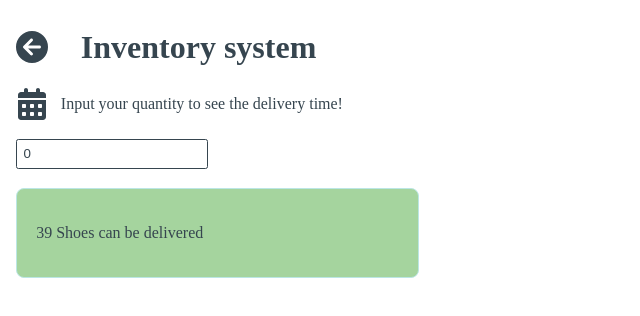
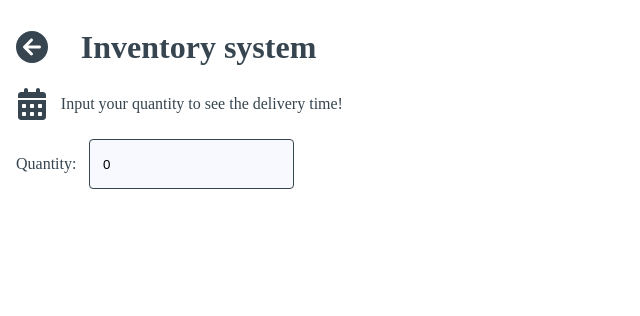
Before and after one commit to Artyssee/distribution-component-retake, a Vue app: page /product/0 in a window 1280 px wide. Shown: the top 316 px of the page, without its empty margins (0-640 px from the left). Built offline with nearby package versions, Linux system fonts and the light colour scheme.

Commit message:
removed manual increment butons for number input

```diff
--- a/src/assets/styles/main.scss
+++ b/src/assets/styles/main.scss
@@ -27,3 +27,17 @@ p {
 .fade-leave-to {
   opacity: 0;
 }
+
+
+// Remove manual increment buttons
+input::-webkit-outer-spin-button,
+input::-webkit-inner-spin-button {
+    /* display: none; <- Crashes Chrome on hover */
+    -webkit-appearance: none;
+    margin: 0; /* <-- Apparently some margin are still there even though it's hidden */
+}
+
+input[type=number] {
+    -moz-appearance:textfield; /* Firefox */
+    appearance: textfield;
+}
--- a/src/components/organisms/InventorySystem.vue
+++ b/src/components/organisms/InventorySystem.vue
@@ -12,7 +12,7 @@ import {
   faCircleArrowLeft,
 } from '@fortawesome/free-solid-svg-icons'
 import type { FontAwesomeIcon } from '@fortawesome/vue-fontawesome'
-import { onMounted, ref, type Ref } from 'vue'
+import { ref, type Ref } from 'vue'
 import InventoryRow from '../molecules/InventoryRow.vue'
 // import InventoryRow from '../molecules/InventoryRow.vue'
 import SegmentRow from '../molecules/SegmentRow.vue'
@@ -80,12 +80,6 @@ const setDeliveryQuantities = () => {
 
 
   activeSegment.value.quantity -= remainder.value;
-
-  if (inShoppingCart.value === 0 || isCurrentSegment.value) {
-    passedSegmentsArray.value = [];
-
-    updatePassedSegments(originalCurrentProduct.value.segments[0].quantity, originalCurrentProduct.value.segments[0].date);
-  }
 }
 
 const returnToOverview = () => {
@@ -125,13 +119,6 @@ const setRelevantInput = (e: Event) => {
 
   setDeliveryQuantities();
 }
-
-onMounted(() => {
-  passedSegmentsArray.value.push({
-    quantity: originalCurrentProduct.value.segments[0].quantity,
-    date: originalCurrentProduct.value.segments[0].date
-  })
-});
 </script>
 
 <template>
@@ -153,9 +140,10 @@ onMounted(() => {
           </p>
           <p v-else class="inventorySystem__text">Input your quantity to see the delivery time!</p>
         </div>
-        <div class="">
+        <div class="InventoryInputContainerWrapper">
+          <p class="InventoryInputContainerWrapper__text">Quantity:</p>
           <input
-            class="inventorySystem__input"
+            class="InventoryInputContainerWrapper__input"
             type="number"
             min="0"
             :value="inShoppingCart"
@@ -255,4 +243,22 @@ onMounted(() => {
   align-items: center;
   margin-bottom: 1.2rem;
 }
+
+.InventoryInputContainerWrapper {
+  display: flex;
+  flex-direction: row;
+  flex-wrap: wrap;
+
+  &__text {
+    margin-right: 0.8rem;
+  }
+
+  &__input {
+    background-color: $primary-white;
+    outline: none;
+    border: 1px solid $primary-black;
+    border-radius: 4px;
+    padding: 0.8rem;
+  }
+}
 </style>
```
